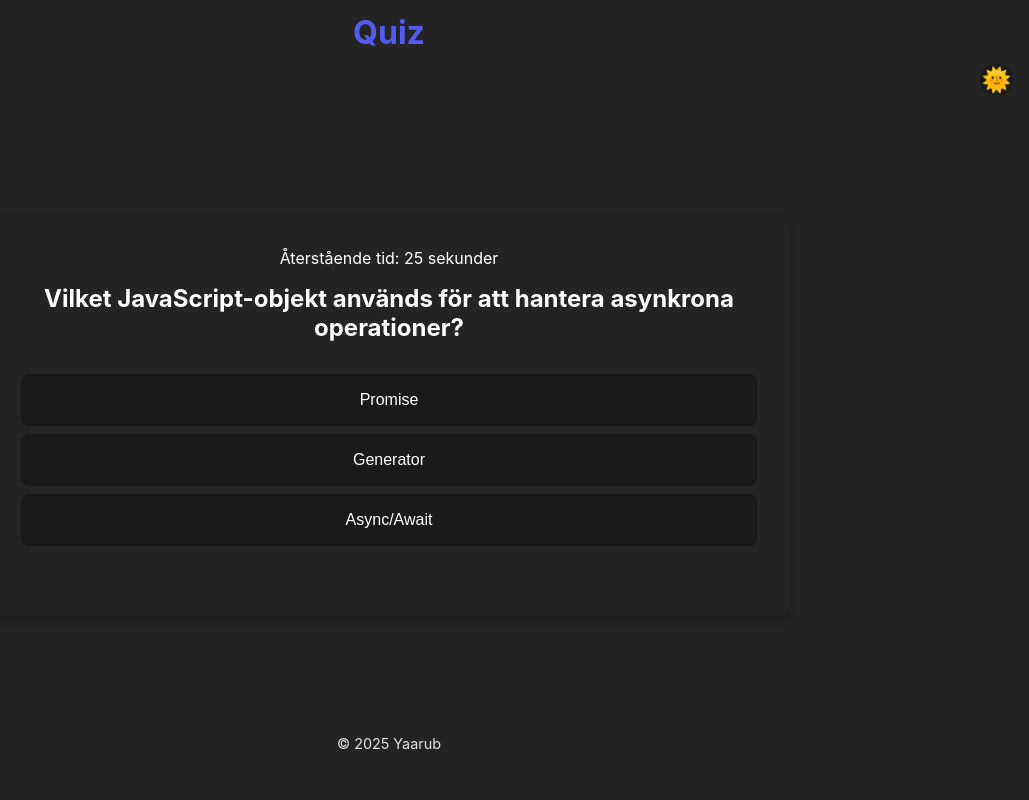
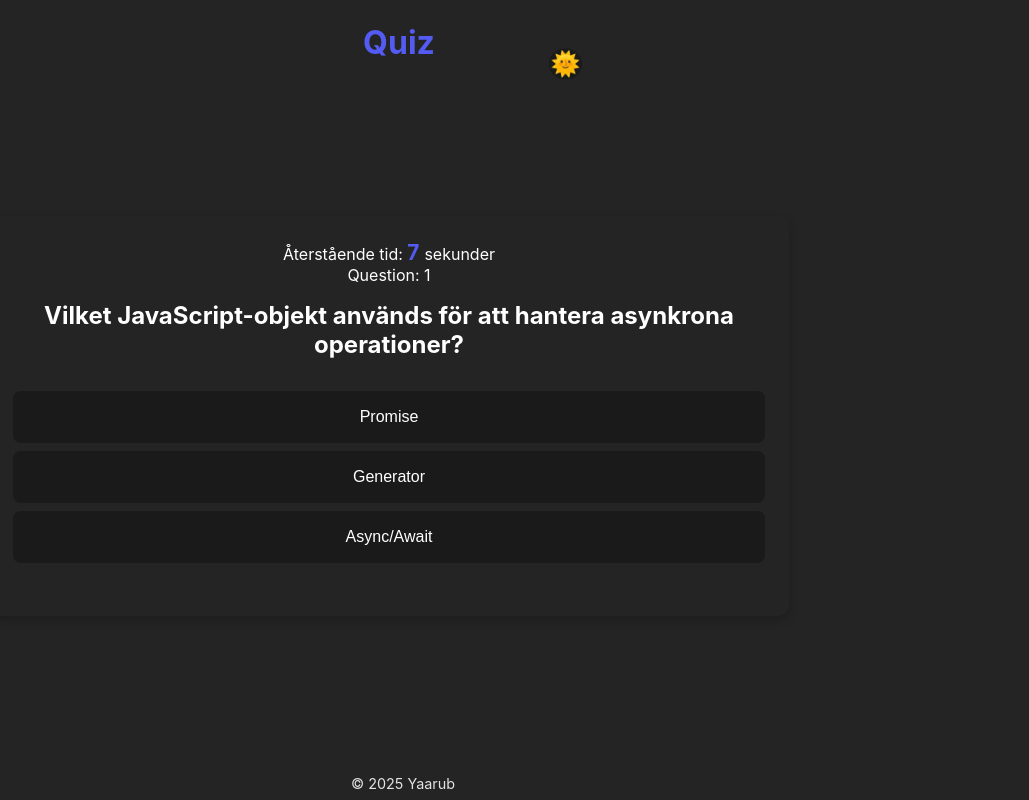
Before and after one commit to Yaarub-N/Quiz, a React (Vite) app: page / in a window 1280 px wide. Shown: the whole page, without its empty margins (251-1280 px from the left). Built offline with nearby package versions, Linux system fonts and the light colour scheme.

Commit message:
Change the time from 30 s for the all questions to 10 s for the question

```diff
--- a/src/components/App.jsx
+++ b/src/components/App.jsx
@@ -17,12 +17,12 @@ const App = () => {
   return (
     <div className="app">
       <header>
+        <h1 className="quiz">Quiz</h1>
         <button className="theme-switch" onClick={handleThemeToggle}>
-          {isDarkTheme ? "🌞" : "🌙"}
+          {isDarkTheme ? "🌞" : "🌛"}
         </button>
       </header>
       <main>
-        <h1 className="quiz">Quiz</h1>
         <Quiz />
       </main>
       <footer>
--- a/src/components/Quiz.jsx
+++ b/src/components/Quiz.jsx
@@ -11,7 +11,7 @@ const Quiz = () => {
   const [score, setScore] = useState(0);
   const [feedback, setFeedback] = useState("");
   const [quizComplete, setQuizComplete] = useState(false);
-  const [timeLeft, setTimeLeft] = useState(30);
+  const [timeLeft, setTimeLeft] = useState(12);
 
   // Fetch questions from a JSON file
   useEffect(() => {
@@ -35,21 +35,29 @@ const Quiz = () => {
 
   // Timer effect
   useEffect(() => {
-    if (timeLeft > 0 && !quizComplete) {
-      const timer = setTimeout(() => setTimeLeft((prev) => prev - 1), 1000);
-      return () => clearTimeout(timer);
-    } else if (timeLeft === 0) {
+    if (currentQuestionIndex + 1 === 10) {
       setQuizComplete(true);
+    } else {
+      if (timeLeft > 0 && !quizComplete) {
+        const timer = setTimeout(() => setTimeLeft((prev) => prev - 1), 1000);
+        return () => clearTimeout(timer);
+      } else if (timeLeft === 0) {
+        setCurrentQuestionIndex((prevIndex) => prevIndex + 1);
+        setTimeLeft(10);
+      }
     }
-  }, [timeLeft, quizComplete]);
+  }, [timeLeft, quizComplete, currentQuestionIndex]);
 
   const handleAnswer = (selectedOption) => {
     const currentQuestion = shuffledQuestions[currentQuestionIndex];
+
     if (selectedOption === currentQuestion.answer) {
       setScore((prevScore) => prevScore + 1);
       setFeedback("Rätt! 😀👌");
+      setTimeLeft(10);
     } else {
       setFeedback("Fel! 😒");
+      setTimeLeft(10);
     }
 
     setTimeout(() => {
@@ -64,7 +72,7 @@ const Quiz = () => {
 
   const handleRestart = () => {
     setScore(0);
-    setTimeLeft(30);
+    setTimeLeft(10);
     setCurrentQuestionIndex(0);
     setQuizComplete(false);
     fetch("/questions.json") // Re-fetch questions to reset the quiz
@@ -110,7 +118,11 @@ const Quiz = () => {
   return (
     <div className="quiz-container">
       <div className="timer">
-        <p>Återstående tid: {timeLeft} sekunder</p>
+        <p>
+          Återstående tid: <span className="timeLeft"> {timeLeft} </span>
+          sekunder
+        </p>
+        <p>Question: {currentQuestionIndex + 1}</p>
       </div>
       <div className="questionContainer">
         <h2 className="question">{currentQuestion.question}</h2>
--- a/src/styles/App.css
+++ b/src/styles/App.css
@@ -48,35 +48,40 @@ body {
 }
 
 header {
-  position: relative;
+  position: absolute;
+
+  transform: translate(-50%, -50%);
+  left: 50%;
 }
 
 main {
   flex: 1;
 }
 
-main > h1 {
+.quiz {
+  color: var(--button-hover-border);
   position: absolute;
   transform: translate(-50%, -50%);
   left: 50%;
-}
-
-.quiz {
-  color: var(--button-hover-border);
+  margin: 10px;
 }
 
 footer {
   margin-top: auto;
-
+  position: absolute;
   font-size: 0.9rem;
   color: var(--secondary-text-color);
+  transform: translatex(50%);
+  left: calc(50% - 90px);
+  bottom: 1%;
 }
 
 /* Temaväxlarens stil */
 .theme-switch {
   position: absolute;
+  transform: translateY(-50%);
   top: 2rem;
-  right: 1rem;
+  left: 10rem;
   padding: 0.1rem;
   font-size: 1.5rem;
   background-color: var(--button-background);
@@ -91,3 +96,9 @@ footer {
   background-color: var(--button-hover-background);
   border: 1px solid var(--button-hover-border);
 }
+
+@media (max-width: 570px) {
+  .theme-switch {
+    left: 7rem;
+  }
+}
--- a/src/styles/QuizStyles.css
+++ b/src/styles/QuizStyles.css
@@ -2,7 +2,7 @@
   width: 800px;
   height: 400px;
   margin: 1rem auto;
-  padding: 2rem;
+  padding: 1.5rem;
   background-color: var(--background-color);
   border-radius: 10px;
   box-shadow: 0 4px 10px rgba(0, 0, 0, 0.2);
@@ -79,6 +79,11 @@
   transform: translate(-50%, -50%);
   left: 50%;
 }
+.timeLeft {
+  color: var(--button-hover-border);
+  font-size: 1.3rem;
+  font-weight: bold;
+}
 
 @media (max-width: 820px) {
   .quiz-container {
```
